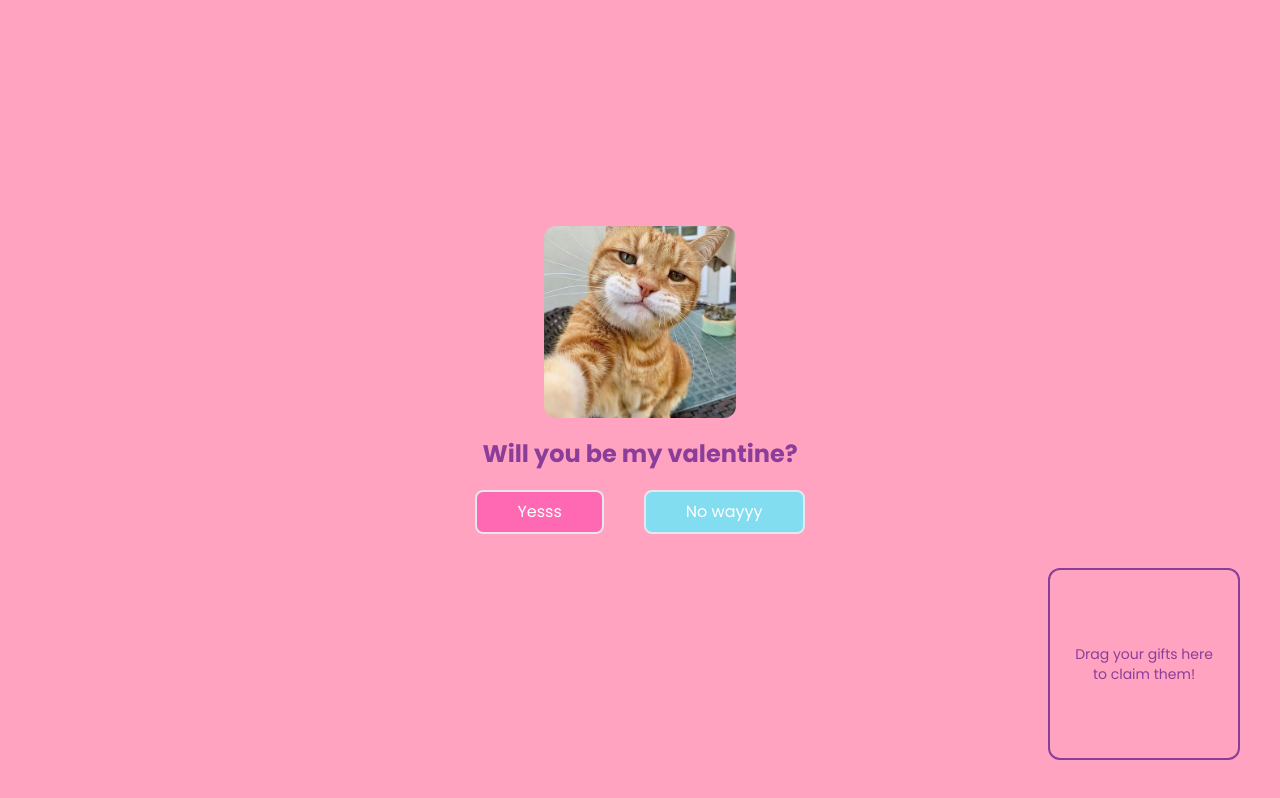
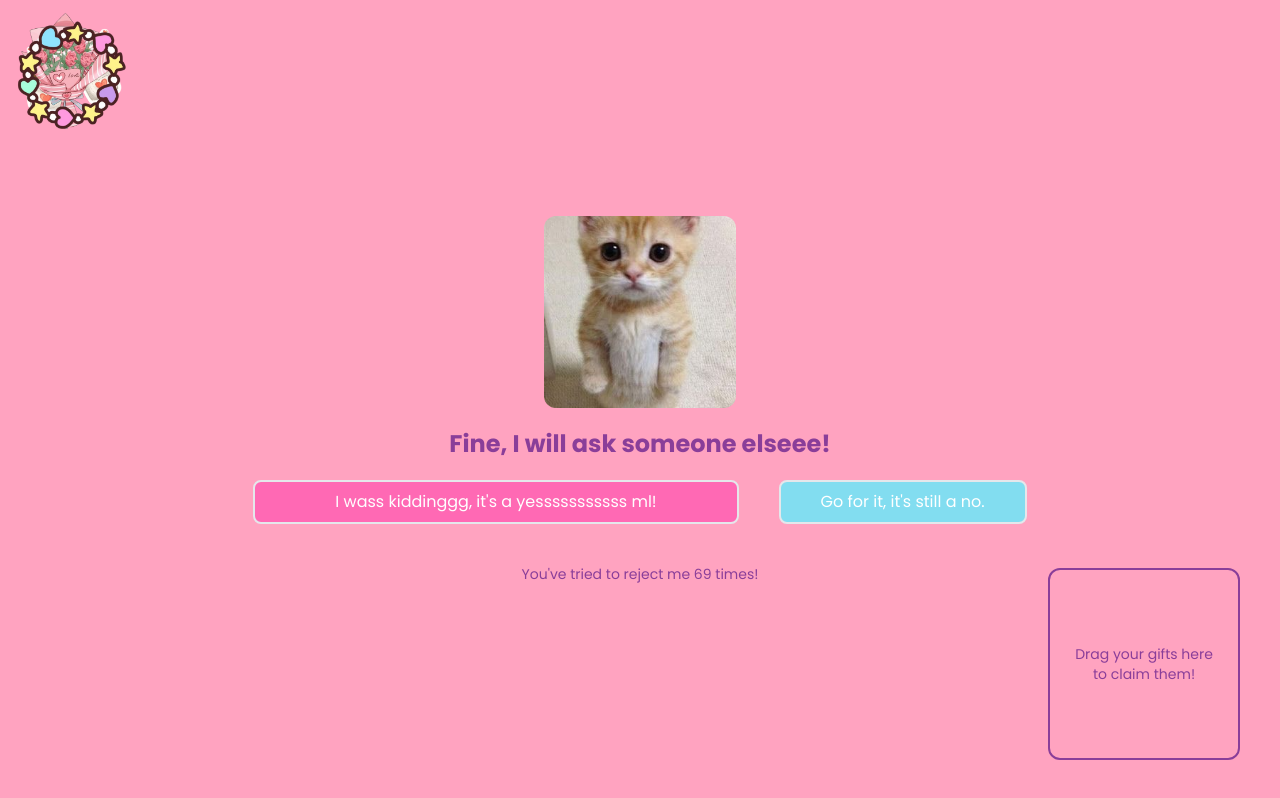
Before and after one commit to masabinhok/valentine, a Next.js app: page / in a window 1280 px wide. Built offline with nearby package versions, Linux system fonts and the light colour scheme.

Commit message:
create a useDrag hook, make no button draggable, minor fixes

```diff
--- a/app/components/DraggableGift.tsx
+++ b/app/components/DraggableGift.tsx
@@ -1,31 +1,10 @@
-"use client";
 
-import React, { useEffect, useRef, useState } from "react";
 import { motion } from "motion/react";
 import Image, { StaticImageData } from "next/image";
+import useDrag from "../hooks/useDrag";
 
 const DraggableGift = ({ giftProp }: { giftProp: StaticImageData | string }) => {
-  const dragContainerRef = useRef<HTMLDivElement>(null);
-  const [constraints, setConstraints] = useState({ top: 0, left: 0, right: 0, bottom: 0 });
-
-  useEffect(() => {
-    const updateConstraints = () => {
-      if (dragContainerRef.current) {
-        const container = dragContainerRef.current.getBoundingClientRect();
-        setConstraints({
-          top: -container.top + 10 ,
-          left: -container.left + 10,
-          right: container.width - 150,
-          bottom: container.height - 150,
-        });
-      }
-    };
-
-    updateConstraints();
-    window.addEventListener("resize", updateConstraints);
-
-    return () => window.removeEventListener("resize", updateConstraints);
-  }, []);
+  const { dragContainerRef, constraints } = useDrag();
 
   return (
     <div ref={dragContainerRef} className="absolute w-full h-screen overflow-hidden ">
--- /dev/null
+++ b/app/hooks/useDrag.tsx
@@ -0,0 +1,27 @@
+"use client"
+import { useEffect, useRef, useState } from "react";
+
+export default function useDrag() {
+  const dragContainerRef = useRef<HTMLDivElement | null>(null);
+  const [constraints, setConstraints] = useState({ top: 0, left: 0, right: 0, bottom: 0 });
+
+  useEffect(() => {
+    const updateConstraints = () => {
+      if (dragContainerRef.current) {
+        const container = dragContainerRef.current.getBoundingClientRect();
+        setConstraints({
+          top: -container.top + 10,
+          left: -container.left + 10,
+          right: container.width - 150,
+          bottom: container.height - 150,
+        });
+      }
+    }
+    updateConstraints();
+    window.addEventListener("resize", updateConstraints);
+
+    return () => window.removeEventListener("resize", updateConstraints);
+  }, [])
+
+  return { dragContainerRef, constraints };
+}
--- a/app/page.tsx
+++ b/app/page.tsx
@@ -11,6 +11,8 @@ import Image from 'next/image';
 import { useState } from 'react';
 import DraggableGift from './components/DraggableGift';
 type cursorType = 'default' | 'yes' | 'no';
+import { motion } from 'motion/react'
+import useDrag from './hooks/useDrag';
 
 const questions: string[] = [
   "Will you be my valentine?",
@@ -21,7 +23,8 @@ const questions: string[] = [
 
 export default function Home() {
   const [cursor, setCursor] = useState<cursorType>('default');
-  const [rejectionCount, setRejectionCount] = useState(0);
+  const [rejectionCount, setRejectionCount] = useState(69);
+  const { dragContainerRef, constraints } = useDrag();
 
   const handleRejection = () => {
 
@@ -29,8 +32,8 @@ export default function Home() {
     if (noButton && rejectionCount < 69) {
       setRejectionCount((prev) => prev + 1);
       noButton.style.position = 'absolute';
-      noButton.style.top = `${Math.random() * 80}vh`;
-      noButton.style.left = `${Math.random() * 80}vw`;
+      noButton.style.top = `${Math.random() * 50}vh`;
+      noButton.style.left = `${Math.random() * 50}vw`;
     }
   }
   return (
@@ -55,24 +58,30 @@ export default function Home() {
       {rejectionCount >= 30 && (
         <DraggableGift giftProp={bracelet} />
       )}
-      <div className="flex flex-row gap-10 z-10">
+      <div className="flex flex-row gap-10">
         <button
           className={` ${rejectionCount > 0 ? 'px-20' : 'px-10'
-            } py-2 rounded-lg text-white mt-5 bg-candy hover:bg-candy/70 border-2 `}
+            } py-2 rounded-lg text-white mt-5 bg-candy hover:bg-candy/70 border-2 z-10`}
           onMouseEnter={() => setCursor('yes')}
           onMouseLeave={() => setCursor('default')}
         >
           {rejectionCount > 68 ? "I wass kiddinggg, it's a yesssssssssss ml!" : "Yesss"}
         </button>
+        <motion.div ref={dragContainerRef}
+          drag dragConstraints={constraints}
+          className='relative'
+        >
           <button
             id='noButton'
             onMouseEnter={() => {
               setCursor('no');
               handleRejection();
             }}
-          className="bg-blue px-10 py-2 rounded-lg text-white mt-5 border-2  ">
+            className="bg-blue px-10 py-2 rounded-lg text-white mt-5 border-2 z-10 hover:bg-blue/70  ">
             {rejectionCount > 68 ? "Go for it, it's still a no." : "No wayyy"}
           </button>
+        </motion.div>
+
       </div>
       <div id="messageBox" className='flex flex-col items-center justify-center mt-10'>
         {rejectionCount > 0 && <h2 className="text-sm ">You've tried to reject me {rejectionCount} time{rejectionCount === 1 ? '' : 's'}!</h2>}
```
Lines whose indentation alone changed are shown as unchanged.
